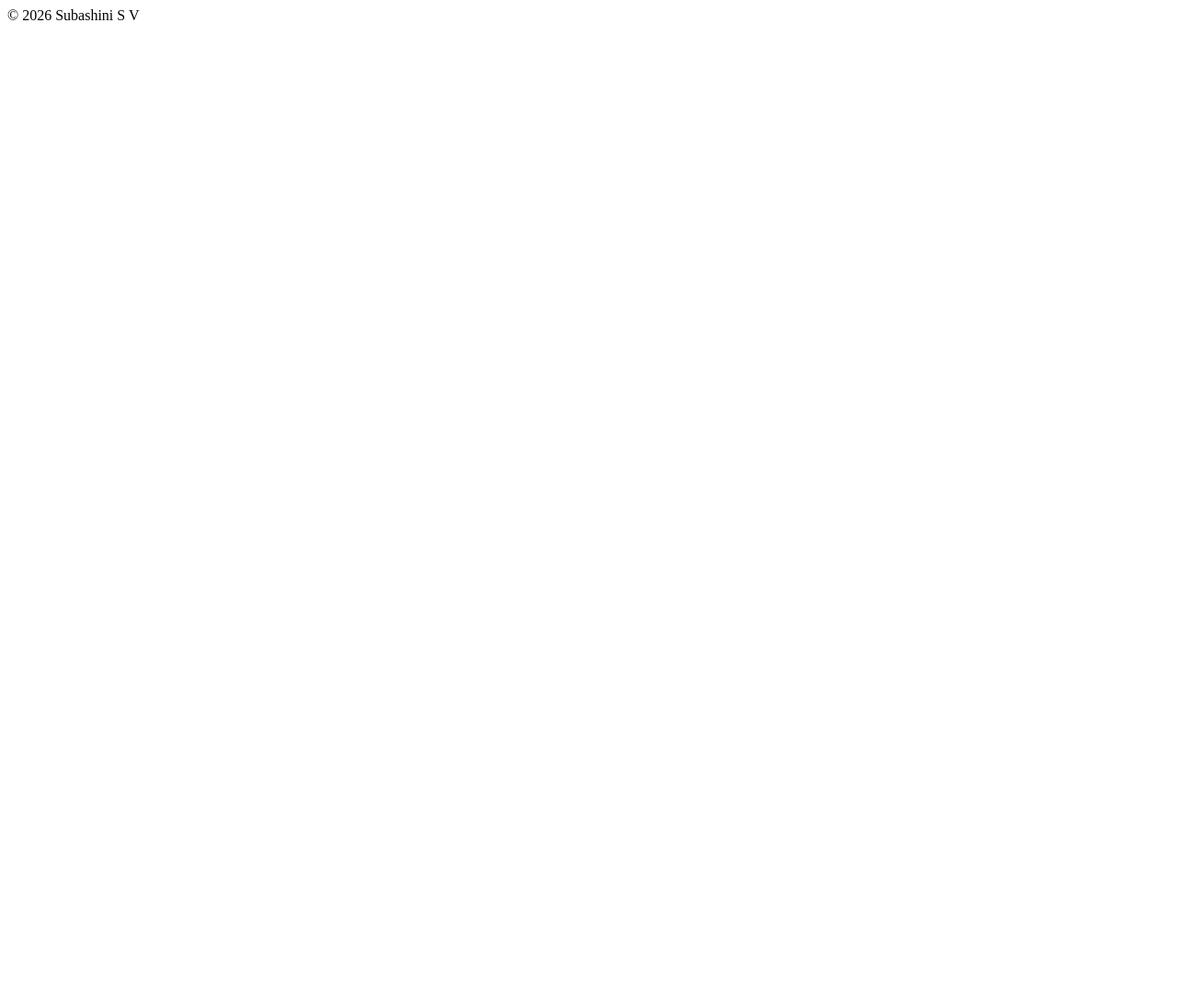
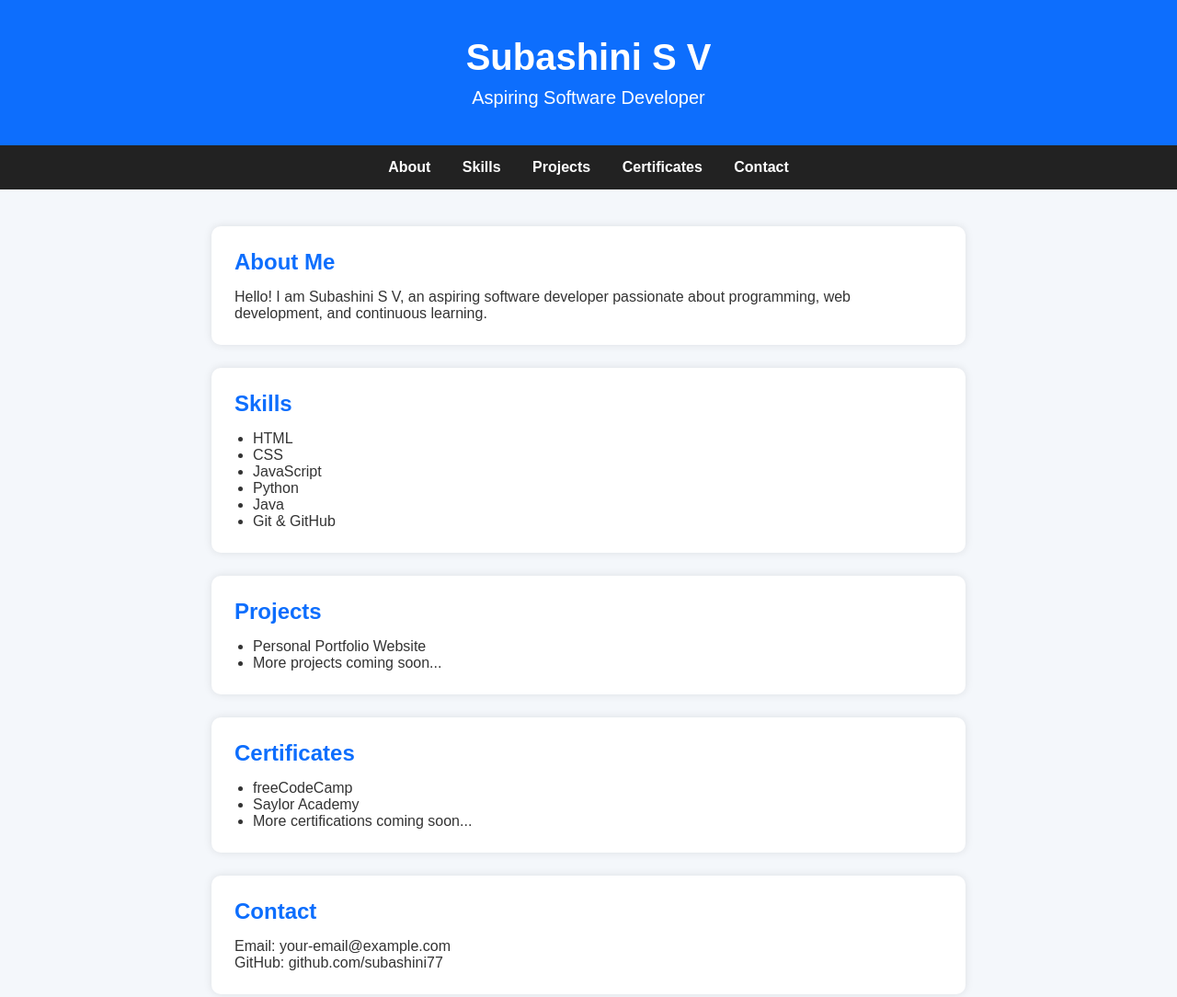
Before and after one commit to subashini77/subashini77.github.io, a plain HTML site: page index.html in a window 1280 px wide. Shown: the top 1084 px of the page at 92% size. Before the commit the page ends 800 px from the top, so only its background shows below. Drawn offline with Linux system fonts and the light colour scheme.

Commit message:
Update index.html

```diff
--- a/index.html
+++ b/index.html
@@ -1,11 +1,148 @@
+<!DOCTYPE html>
+<html lang="en">
+<head>
+<meta charset="UTF-8">
+<meta name="viewport" content="width=device-width, initial-scale=1.0">
+<title>Subashini S V | Portfolio</title>
+
+<style>
+*{
+margin:0;
+padding:0;
+box-sizing:border-box;
+font-family:Arial,sans-serif;
+}
+
+body{
+background:#f4f7fb;
+color:#333;
+}
+
+header{
+background:#0d6efd;
+color:white;
+text-align:center;
+padding:40px 20px;
+}
+
+header h1{
+font-size:40px;
+}
+
+header p{
+font-size:20px;
+margin-top:10px;
+}
+
+nav{
+background:#222;
+padding:15px;
+text-align:center;
+}
+
+nav a{
+color:white;
+text-decoration:none;
+margin:15px;
+font-weight:bold;
+}
+
+section{
+padding:40px;
+max-width:900px;
+margin:auto;
+}
+
+.card{
+background:white;
+padding:25px;
+margin-bottom:25px;
+border-radius:10px;
+box-shadow:0 0 10px rgba(0,0,0,.1);
+}
+
+h2{
+color:#0d6efd;
+margin-bottom:15px;
+}
+
+ul{
+padding-left:20px;
+}
+
+footer{
+background:#222;
+color:white;
+text-align:center;
+padding:20px;
+margin-top:30px;
+}
+</style>
+
+</head>
+
+<body>
+
+<header>
+<h1>Subashini S V</h1>
+<p>Aspiring Software Developer</p>
+</header>
+
+<nav>
+<a href="#about">About</a>
+<a href="#skills">Skills</a>
+<a href="#projects">Projects</a>
+<a href="#certificates">Certificates</a>
+<a href="#contact">Contact</a>
+</nav>
+
+<section>
+
+<div class="card" id="about">
+<h2>About Me</h2>
+<p>Hello! I am Subashini S V, an aspiring software developer passionate about programming, web development, and continuous learning.</p>
+</div>
+
+<div class="card" id="skills">
+<h2>Skills</h2>
+<ul>
+<li>HTML</li>
+<li>CSS</li>
+<li>JavaScript</li>
+<li>Python</li>
+<li>Java</li>
+<li>Git & GitHub</li>
+</ul>
+</div>
+
+<div class="card" id="projects">
+<h2>Projects</h2>
+<ul>
+<li>Personal Portfolio Website</li>
+<li>More projects coming soon...</li>
+</ul>
+</div>
+
+<div class="card" id="certificates">
+<h2>Certificates</h2>
+<ul>
+<li>freeCodeCamp</li>
+<li>Saylor Academy</li>
+<li>More certifications coming soon...</li>
+</ul>
+</div>
+
+<div class="card" id="contact">
+<h2>Contact</h2>
+<p>Email: your-email@example.com</p>
+<p>GitHub: github.com/subashini77</p>
+</div>
+
 </section>
 
 <footer>
-
-© 2026 Subashini S V
-
+<p>© 2026 Subashini S V | All Rights Reserved</p>
 </footer>
 
 </body>
-
 </html>
```
